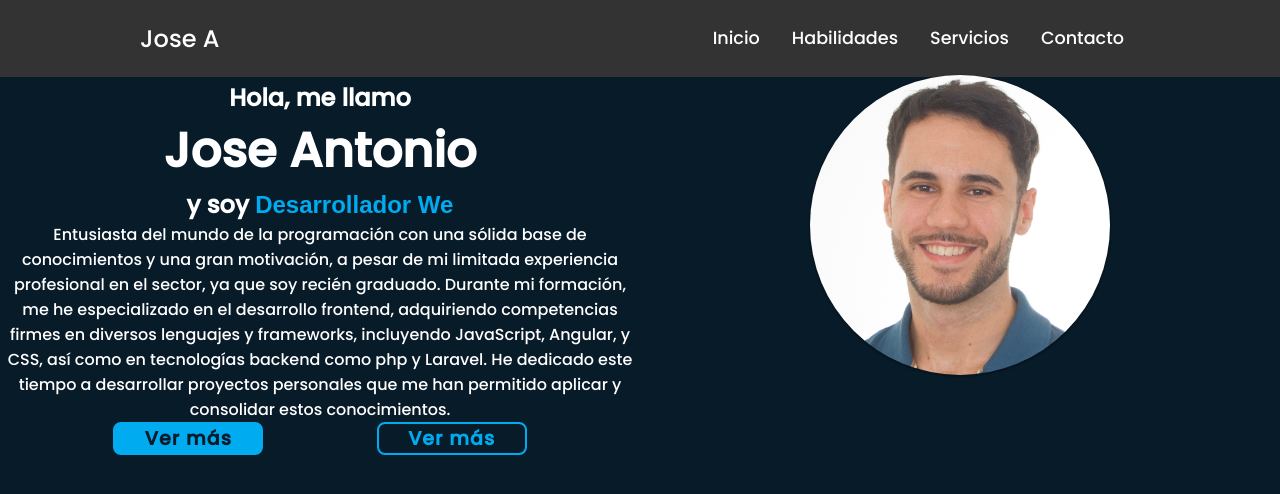
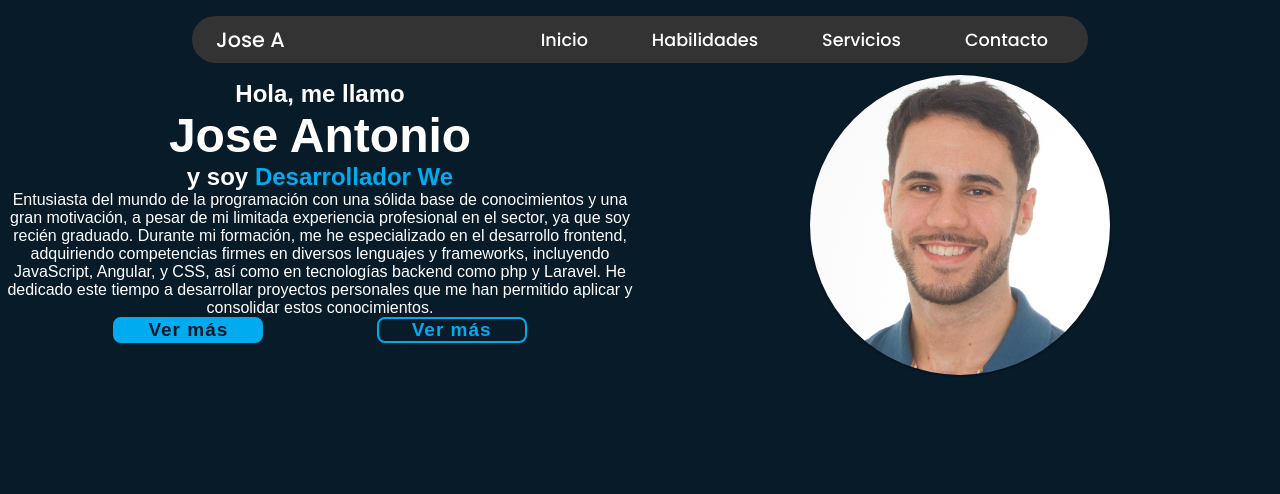
Before and after one commit to joseaholgado/Portfolio_react, a React (Create React App) app in the folder portfolio/: page / in a window 1280 px wide. Shown: the top 494 px of the page. Built offline with nearby package versions, Linux system fonts and the light colour scheme.

Commit message:
Upload: I improve style the Navbar component
I upgrade responsive and style of Navbar

```diff
--- a/portfolio/src/components/Navbar/Navbar.jsx
+++ b/portfolio/src/components/Navbar/Navbar.jsx
@@ -12,7 +12,7 @@ const Navbar = () => {
     return (
         <nav className="navbar">
         <div className="navbar__logo">
-          <a href="/">Jose A</a>
+          <a href="#">Jose A</a>
         </div>
 
        {/* Here we create a div for the found menu, that show with the clase 'menu-bg' */}
--- a/portfolio/src/components/Navbar/Navbar.scss
+++ b/portfolio/src/components/Navbar/Navbar.scss
@@ -3,47 +3,78 @@
 
 .navbar {
   display: flex;
-  justify-content: space-around;
+  justify-content: space-between;
   align-items: center;
   background-color: #333;
-  padding: 1.3rem;
+  padding: 0.5rem 1.5rem;
   position: fixed;
-  width: 100%;
+  width: 50%;
+  border-radius:3rem;
+  top: 1rem;
+  z-index: 1000;
 
   &__logo{
+   a {
+    display: inline-block;
+    color: $primary-color;
+    font-size: 1.3rem;
+    text-decoration: none;
+    font-family: 'Poppins-Navbar', sans-serif;
+    transition: transform 0.3s ease-in-out;
+    &:hover{
+      transform: scale(1.2);
+    }
+  }
 
-   a {
 
-    color: $primary-color;
-    font-size: 1.5rem;
-    text-decoration: none;
-    font-family: 'Poppins', sans-serif;
-  }
 }
   &__nav-links {
     list-style: none;
     display: flex;
+    gap: 2rem;
      li {
       margin: 0 1rem;
     }
      a {
+      position: relative;
       color: $primary-color;
       text-decoration: none;
       font-size: 1.1rem;
-      font-family: 'Poppins', sans-serif;
-      &:hover{
-        color: #f0a500;
+      font-family: 'Poppins-Navbar-li', sans-serif;
+
+      &::before{
+        position: absolute;
+        content: '';
+        width: 0;
+        height: 5px;
+        left: 0;
+        top:25px;
+        border-radius: 1rem;
+        transition: 0.3s ease-in-out;
+        background: linear-gradient(to right,  #0ebeff, #8780d9,  #ff42b3);
+      }
+      &:hover::before{
+        width: 100%;
       }
     }
   }
 }
 
-
-
+@media (max-width:1315px){
+  .navbar {
+    width: 70%;
+  }
+}
+@media (max-width:985px){
+  .navbar {
+    width: 86%;
+  }
+}
 @media (max-width: 768px) {
 
   .navbar {
     justify-content: space-between;
+    width: 80%;
     &__nav-links {
       list-style: none;
       display: flex;
@@ -61,18 +92,20 @@
         opacity: 1;
         top:100px;
       }
-      & li {
+       li {
         margin: 1rem;
         text-align: center;
       }
-      & a {
+       a {
         color: $primary-color;
         text-decoration: none;
-        font-size: 1.4rem;
-        &:hover{
-          color: #f0a500;
-        }
+        font-size: 1.5rem;
+        &::before{
+          margin-top: 5px;
+          }
+
       }
+
   }
   &__menu-bg {
     transform: translate(-100%, -100%);
@@ -82,7 +115,7 @@
     width: 100%;
     height: 100%;
     border-radius: 0 0 80% 0;
-    background: rgba(0, 0, 0, 0.5);
+    background: rgba(0, 0, 0, 0.8);
     transition: transform 2s ease;
     &--active{
       transform: translate(0, 0);
--- a/portfolio/src/styles/_typography.scss
+++ b/portfolio/src/styles/_typography.scss
@@ -1,10 +1,18 @@
+//This is for nabvar logo
 @font-face{
-    font-family: 'Poppins';
+    font-family: 'Poppins-Navbar';
     src: url('../assets/fonts/Poppins-Medium.ttf') format('truetype');
-    font-weight: 400;
+    font-weight: 600;
+    font-style: normal;
+    text-wrap: nowrap;
+}
+//This is for navbar links a
+@font-face{
+    font-family: 'Poppins-Navbar-li';
+    src: url('../assets/fonts/Poppins-Medium.ttf') format('truetype');
+    font-weight: 300;
     font-style: normal;
 }
-
 @font-face{
     font-family: 'Poppins-Thin';
     src: url('../assets/fonts/Poppins-Thin.ttf') format('truetype');
```
